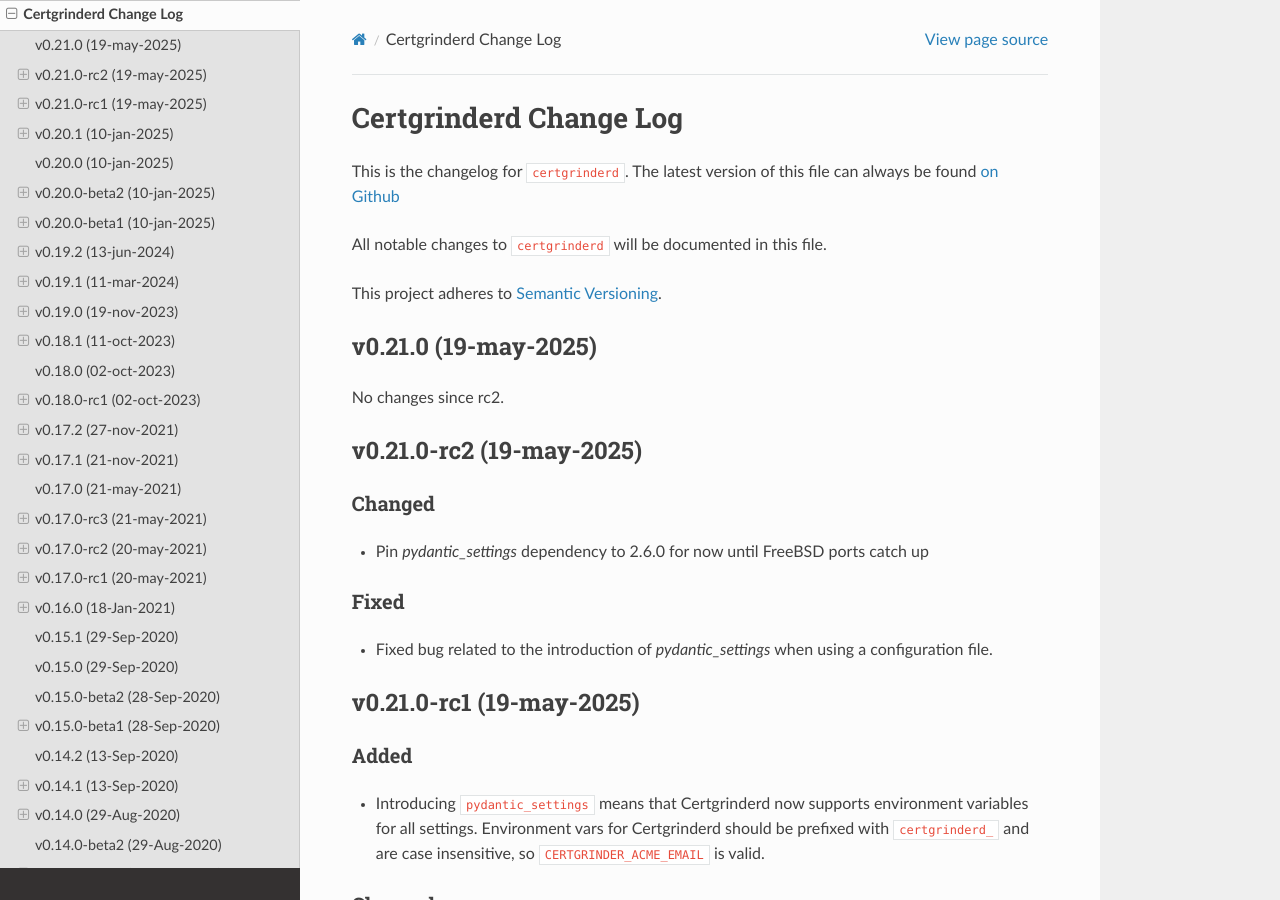
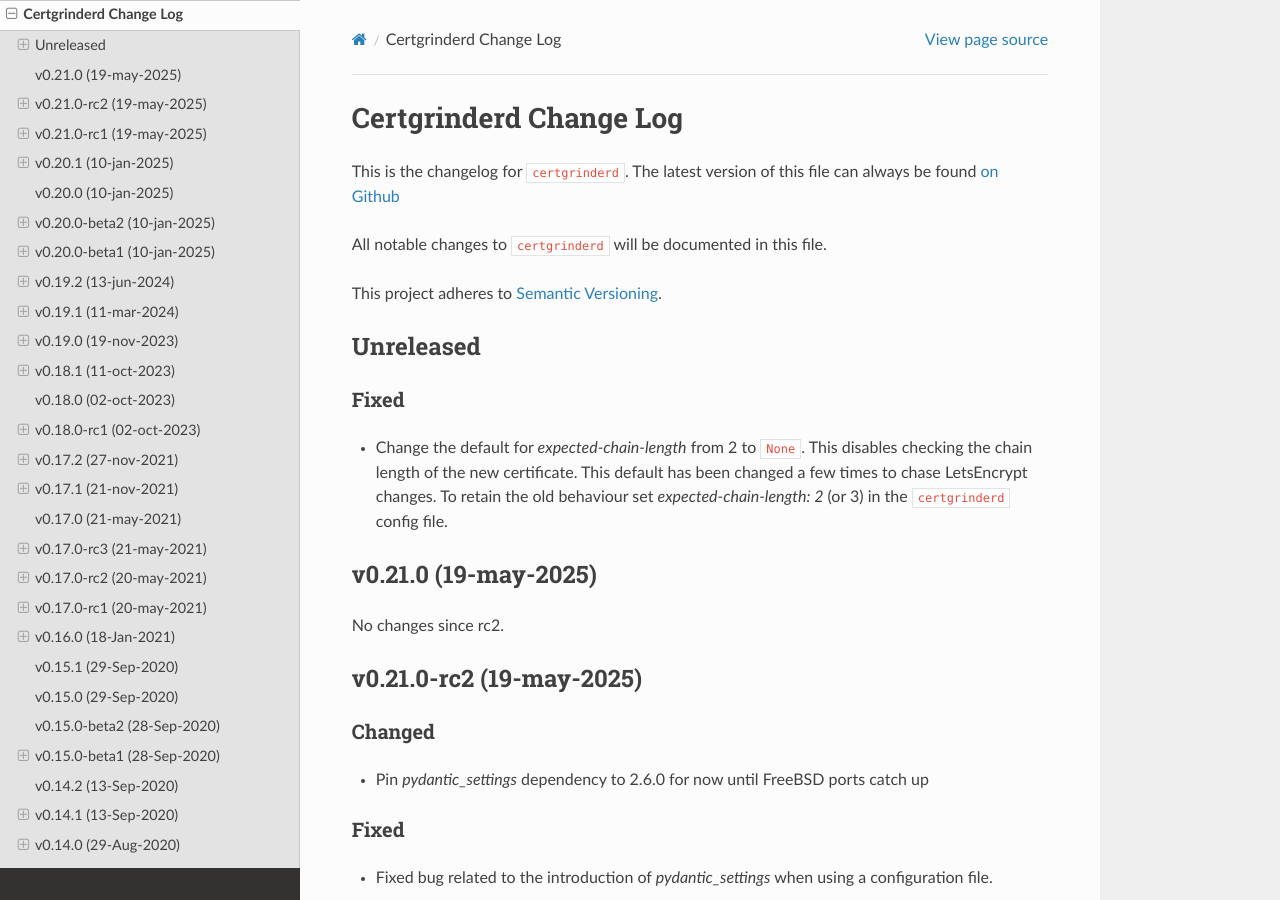
Before and after one commit to tykling/certgrinder, a Sphinx documentation site: the page built from docs/certgrinderd-changelog.rst, in a window 1280 px wide and 900 px high. Built offline with Sphinx 7.4.7 and the Read the Docs theme 3.1.0, drawn with Linux system fonts in a browser that asks for light colours.

Commit message:
fix the fix for chain length, a bit of linting, downgrade sphinx to be compatible with python 3.10

```diff
--- a/docs/certgrinder-changelog.rst
+++ b/docs/certgrinder-changelog.rst
@@ -17,6 +17,7 @@
 ~~~~~~
 
 - Convert pathlib.Path paths to str before logging
+- Change the default for `expected-chain-length` from 2 to ``None``. This disables checking the chain length of the new certificate. This default has been changed a few times to chase LetsEncrypt changes. To retain the old behaviour set `expected-chain-length: 2` (or 3) in the ``certgrinderd`` config file.
 
 
 v0.21.0 (19-may-2025)
--- a/docs/certgrinder.rst
+++ b/docs/certgrinder.rst
@@ -47,6 +47,11 @@
      Comma-separated lists of domains for the certificates. Can be specified multiple times on the command-line, ``--domain-list example.com,www.example.com --domain-list example.net`` means two certificates, the first with two names, the second with one name.
 
      Default: ``None``
+
+   `expected-chain-length`
+    Set this to validate the chain length when receiving a certificate. Since v0.22 this defaults to being unset, before v0.22 the default changed with LetsEncrypt chain length. Set to 0 or leave unset to disable validating chain length.
+
+    Default: ``None``
 
    `invalid-ca-cn-list`
      List of CommonName of certificate issuers to consider invalid. This is not a regular CA certificate validity check, it is used to detect certificates issued by LetsEncrypt staging servers as invalid.
--- a/docs/certgrinderd-changelog.rst
+++ b/docs/certgrinderd-changelog.rst
@@ -8,6 +8,14 @@
 All notable changes to ``certgrinderd`` will be documented in this file.
 
 This project adheres to `Semantic Versioning <http://semver.org/>`__.
+
+Unreleased
+----------
+
+Fixed
+~~~~~~
+
+- Change the default for `expected-chain-length` from 2 to ``None``. This disables checking the chain length of the new certificate. This default has been changed a few times to chase LetsEncrypt changes. To retain the old behaviour set `expected-chain-length: 2` (or 3) in the ``certgrinderd`` config file.
 
 
 v0.21.0 (19-may-2025)
--- a/docs/certgrinderd.rst
+++ b/docs/certgrinderd.rst
@@ -94,6 +94,11 @@
      Enables debug mode. This is the same as setting --log-level to DEBUG. Outputs lots info about the internal workings of certgrinderd.
 
      Default: ``False``
+
+   `expected-chain-length`
+    Set this to validate the chain length when receiving a certificate. Since v0.22 this defaults to being unset, before v0.22 the default changed with LetsEncrypt chain length. Set to 0 or leave unset to disable validating chain length.
+
+    Default: ``None``
 
    `log-level`
      Sets the verbosity level for console and syslog logging. One of DEBUG, INFO, WARNING, ERROR, CRITICAL.
```
Also changed, not shown: 6 other files.
